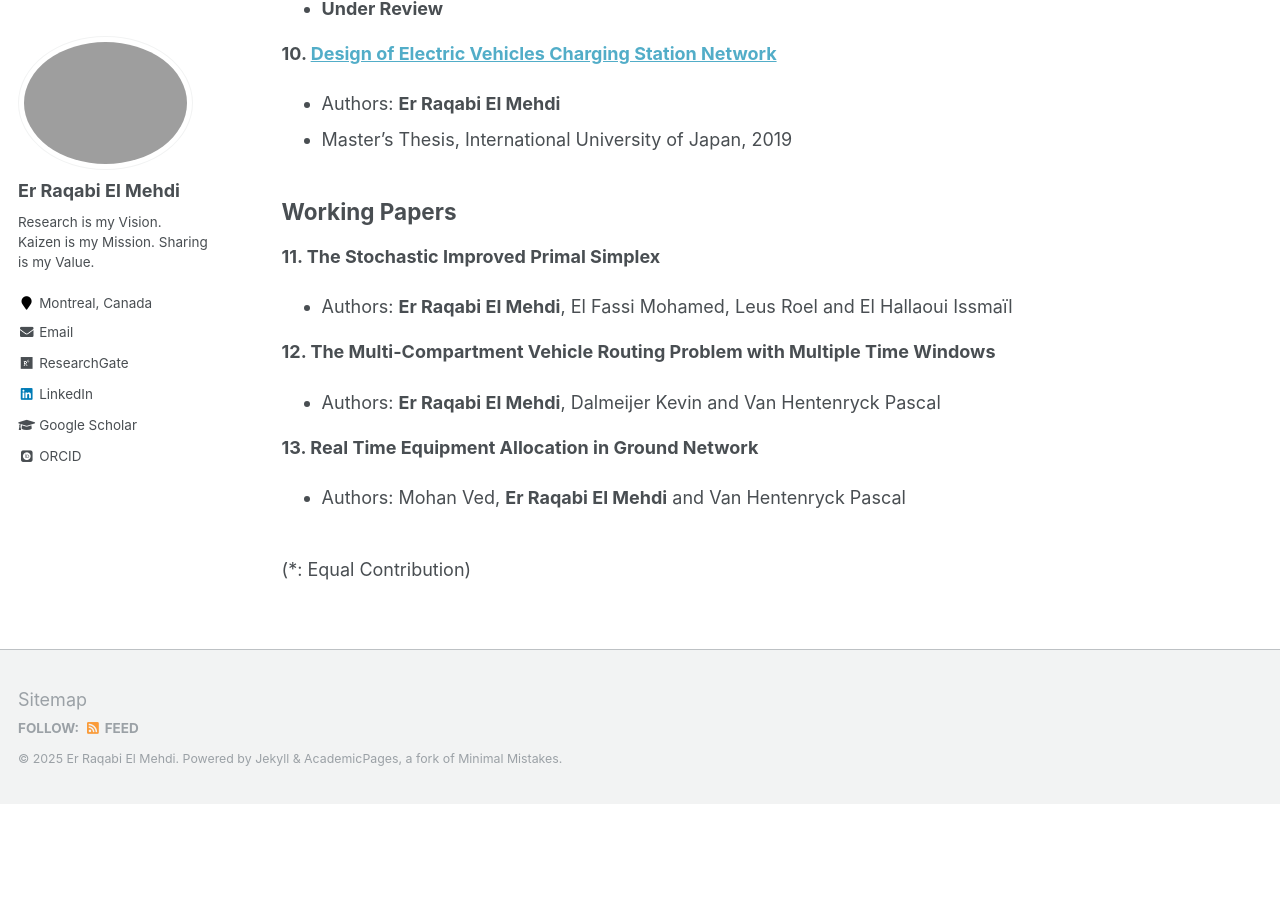
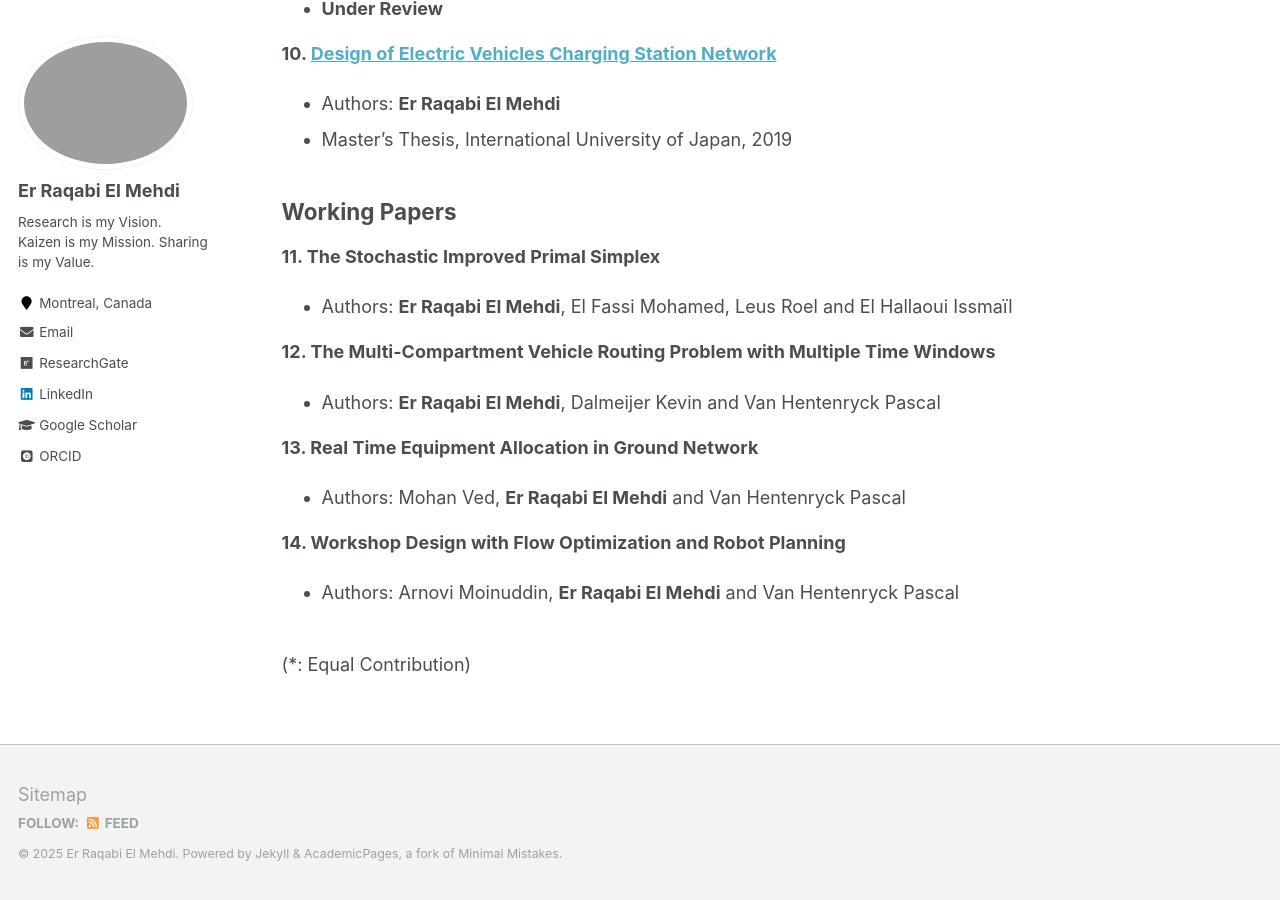
Before and after one commit to RqbMedi/rqbmedi.github.io, a Jekyll site: the page built from _pages/publications.md, in a window 1280 px wide and 900 px high, scrolled down 1936 px. Built offline with Jekyll 4.4.1, drawn with Linux system fonts in a browser that asks for light colours; some web fonts are replaced; before the commit the page ends 2740 px from its top, so only the background shows below that.

Commit message:
Update publications.md

```diff
--- a/_pages/publications.md
+++ b/_pages/publications.md
@@ -70,6 +70,9 @@ Working Papers
 **13. Real Time Equipment Allocation in Ground Network**
  - Authors: Mohan Ved, **Er Raqabi El Mehdi** and Van Hentenryck Pascal
 
+**14. Workshop Design with Flow Optimization and Robot Planning**
+ - Authors: Arnovi Moinuddin, **Er Raqabi El Mehdi** and Van Hentenryck Pascal
+
 <br>
 (*: Equal Contribution)
 
```
